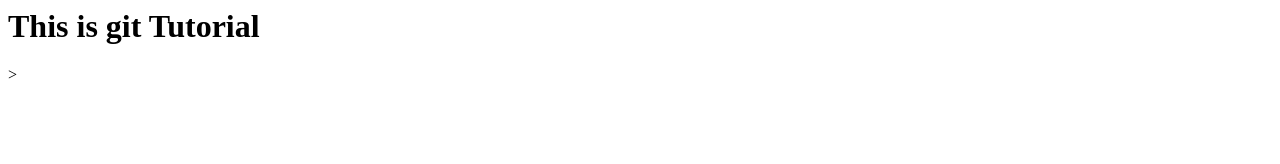
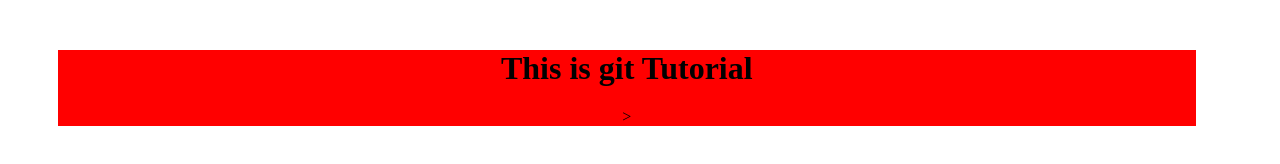
Before and after one commit to pravinjw/Git-Tut, a plain HTML site: page index.html in a window 1280 px wide. Drawn offline with Linux system fonts and the light colour scheme.

Commit message:
Second commit

```diff
--- a/index.html
+++ b/index.html
@@ -3,12 +3,15 @@
 <head>
 
 <style>
-
+    .box{width: 90%;margin: 50px;text-align: center;}
+    .red{background-color: red;}
+    .green{background-color: green;}
+    .blue{background-color: blue;}
 </style>
 
 </head>
 <body>
-<div>
+<div class = "box red">
 <h1> This is git Tutorial </h1>>
 </div>
 </body>
```
